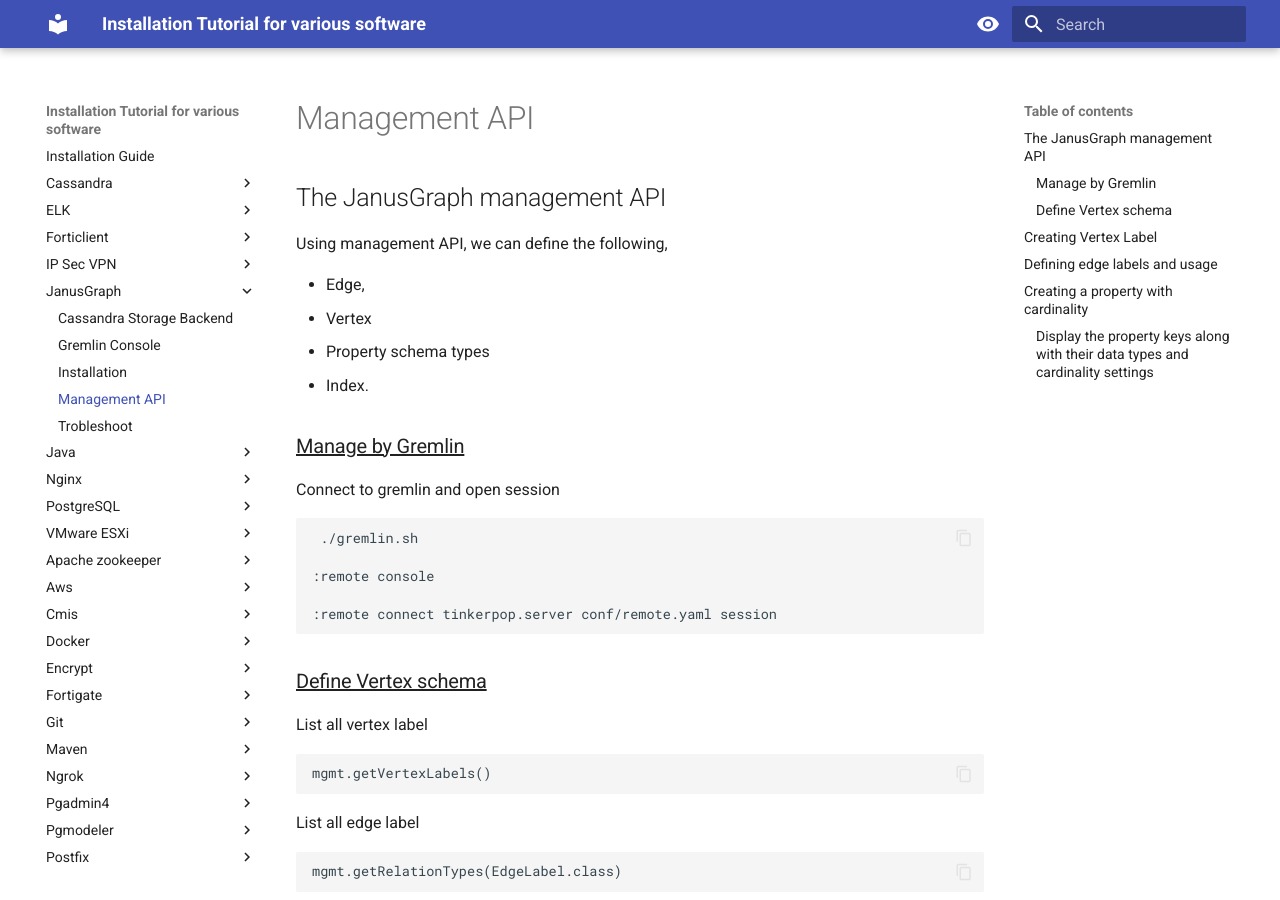
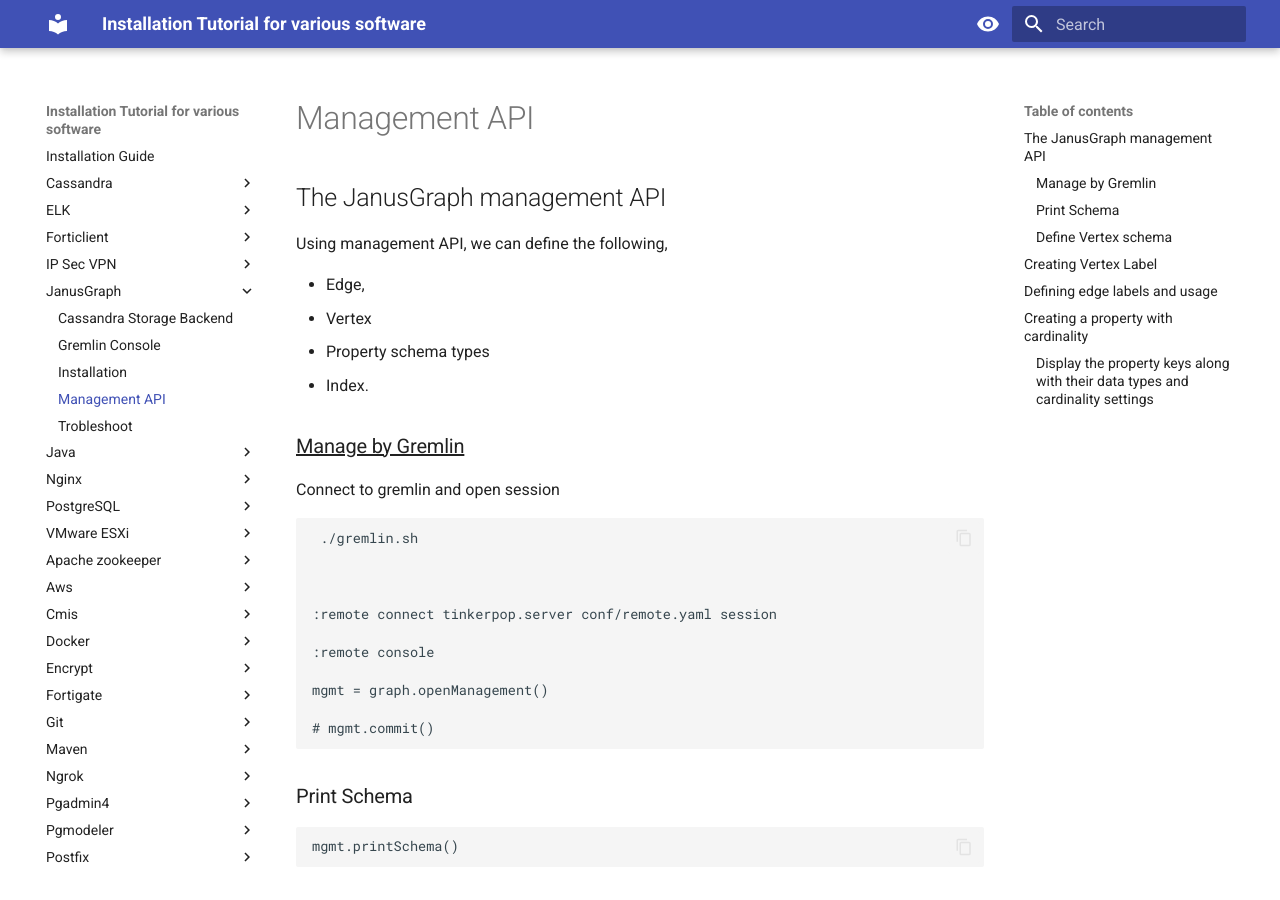
Before and after one commit to m-thirumal/installation_guide, an MkDocs documentation site: the page built from docs/JanusGraph/Management API.md, in a window 1280 px wide and 900 px high. Built offline with MkDocs 1.6.1 and Material for MkDocs 9.7.7, drawn with Linux system fonts in a browser that asks for light colours.

Commit message:
Added Magement API

````diff
--- a/docs/JanusGraph/Management API.md
+++ b/docs/JanusGraph/Management API.md
@@ -14,10 +14,20 @@
 ```
  ./gremlin.sh
 
+
+
+:remote connect tinkerpop.server conf/remote.yaml session
+
 :remote console
 
-:remote connect tinkerpop.server conf/remote.yaml session
+mgmt = graph.openManagement()
+
+# mgmt.commit()
 ```
+
+### Print Schema
+
+    mgmt.printSchema()
 
 ### <u>Define Vertex schema</u>
 
````
